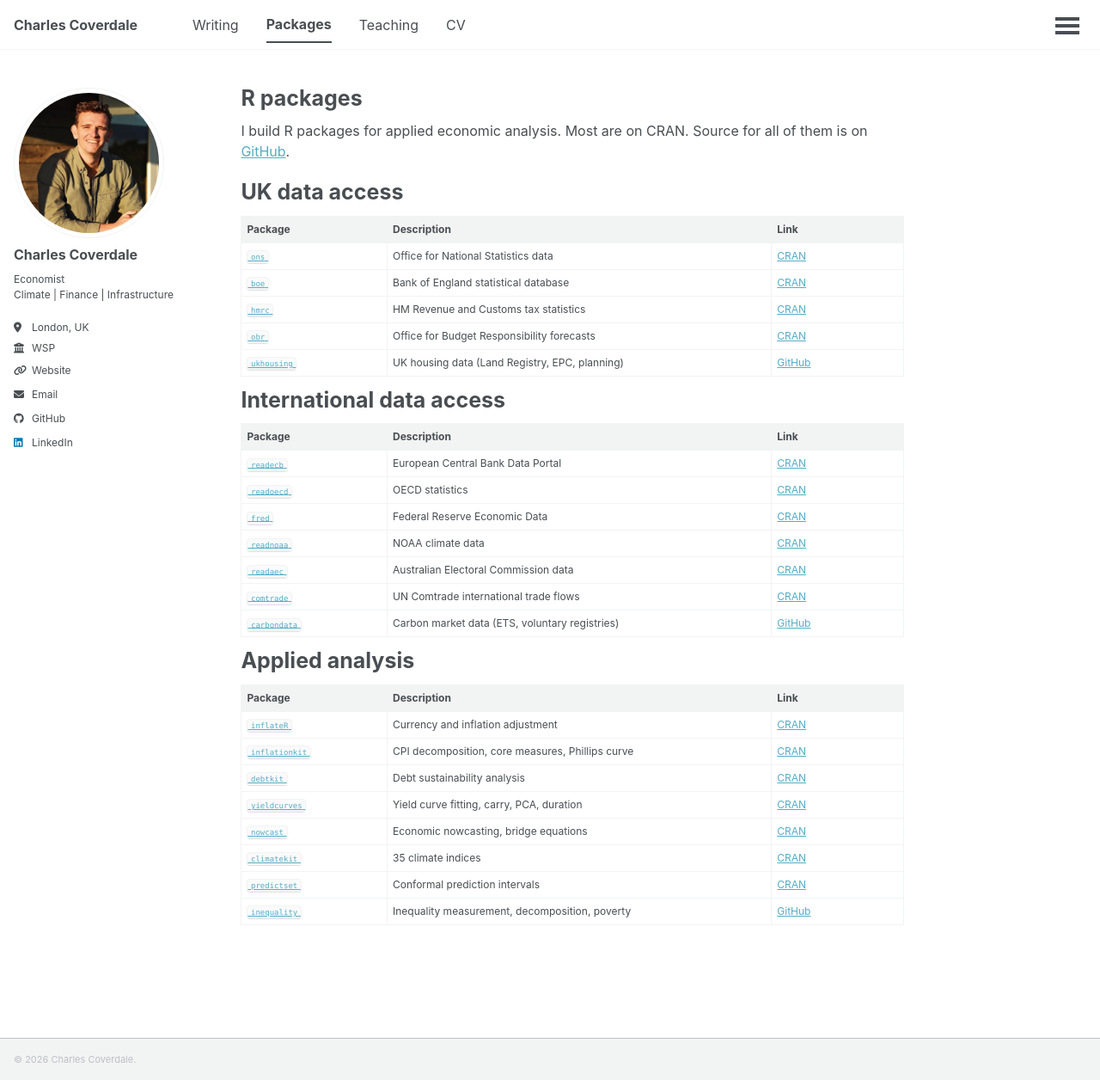
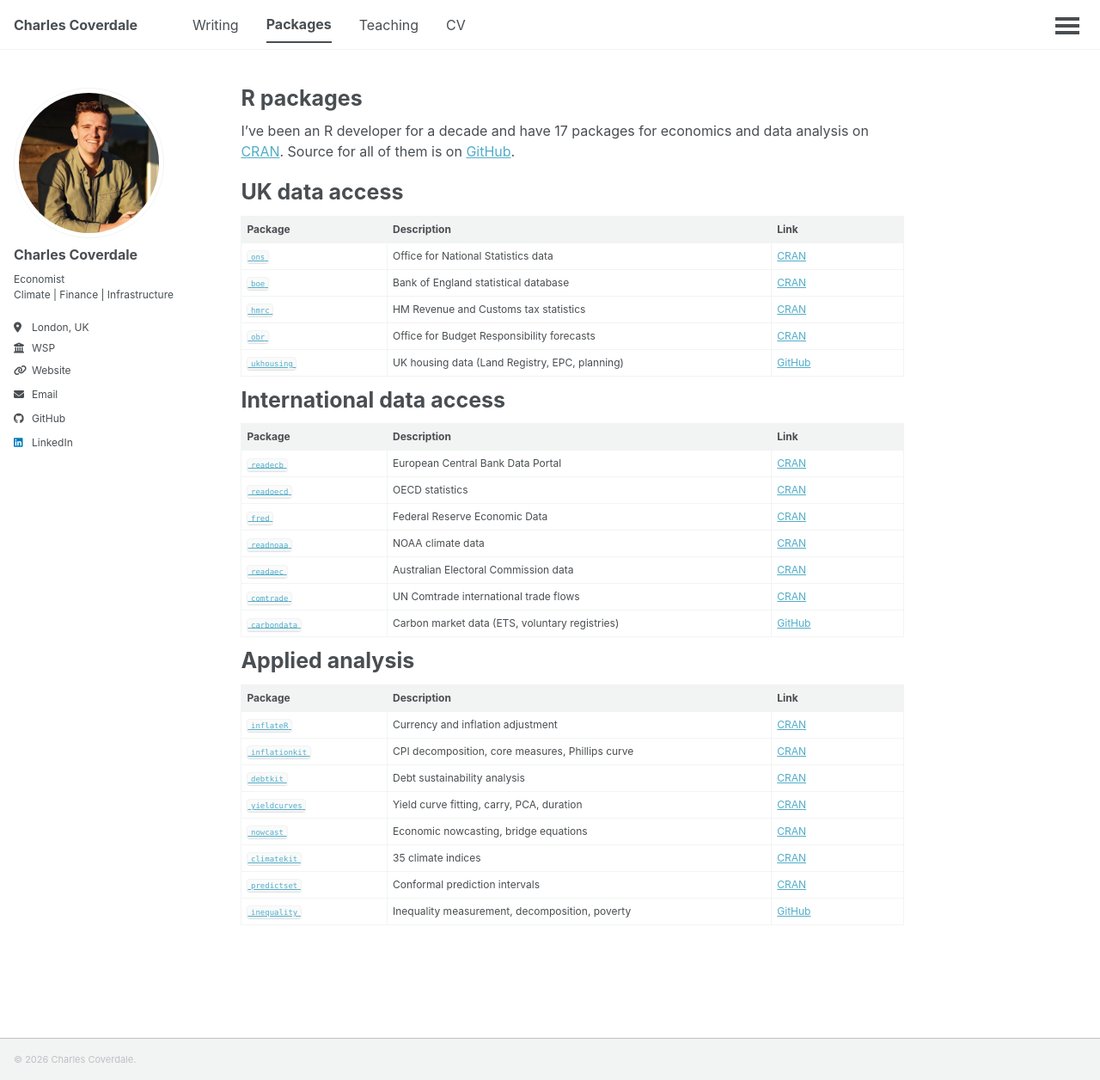
Before and after one commit to charlescoverdale/charlescoverdale.github.io, a Jekyll site: the page built from _pages/packages.md, in a window 1280 px wide and 1256 px high. Shown: the whole window at 86% size. Built offline with Jekyll 4.4.1, drawn with Linux system fonts in a browser that asks for light colours; a script that is not in the unit is left out.

Commit message:
Update packages intro text

```diff
--- a/_pages/packages.md
+++ b/_pages/packages.md
@@ -18,7 +18,7 @@ table th:nth-child(3), table td:nth-child(3) { width: 20%; }
 }
 </style>
 
-I build R packages for applied economic analysis. Most are on CRAN. Source for all of them is on [GitHub](https://github.com/charlescoverdale).
+I've been an R developer for a decade and have 17 packages for economics and data analysis on [CRAN](https://cran.r-project.org/). Source for all of them is on [GitHub](https://github.com/charlescoverdale).
 
 UK data access
 ======
```
